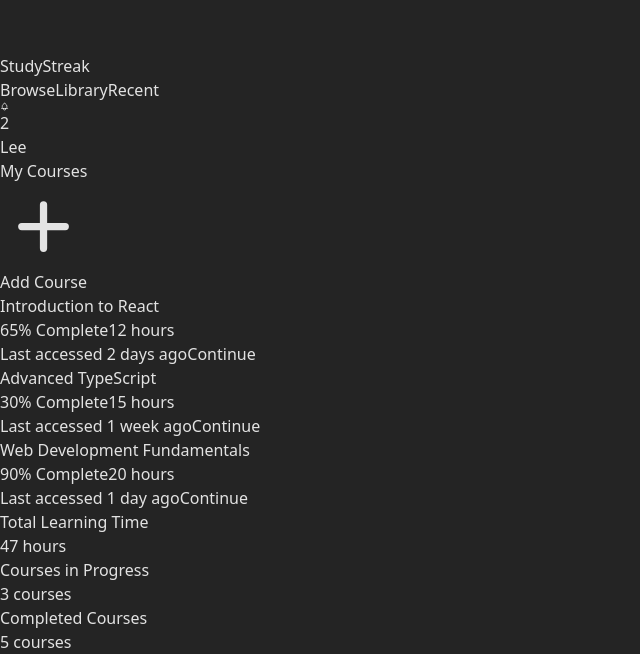
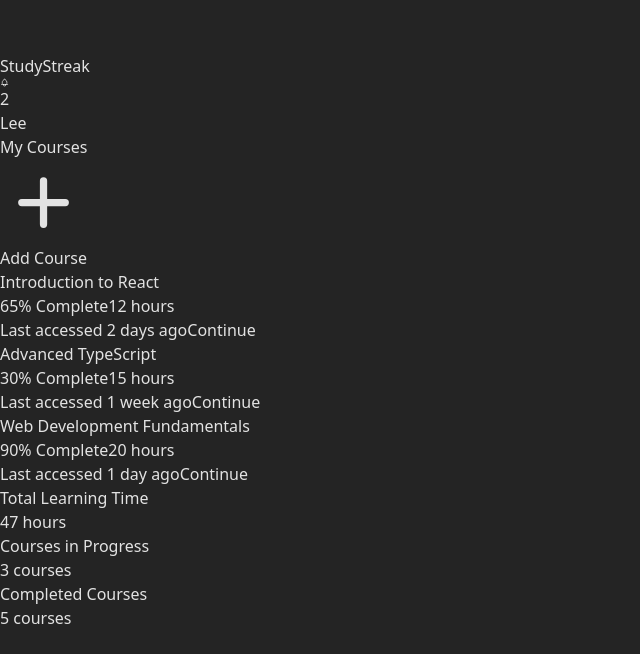
Before and after one commit to gableee/Studystreak, a React (Vite) app in the folder studystreak/: page /dashboard in a window 1280 px wide. Shown: the part 9074-9728 px from the top of the page, without its empty margins (0-640 px from the left). After the commit the page ends 9704 px from the top, so only its background shows below. Built offline with nearby package versions, Linux system fonts and the light colour scheme.

Commit message:
Update AppInterface.tsx

```diff
--- a/studystreak/src/Application/AppInterface.tsx
+++ b/studystreak/src/Application/AppInterface.tsx
@@ -5,6 +5,7 @@ export function Header() {
   return (
     <header className="w-full bg-[#0A1220] backdrop-blur-xl text-white p-4 mb-4">
       <div className="container mx-auto flex justify-between items-center px-4">
+
         <div className="flex items-center gap-4">
           <div className="w-10 h-10 rounded-lg bg-gradient-to-br from-blue-500 to-blue-600 shadow-lg flex items-center justify-center">
             <svg xmlns="http://www.w3.org/2000/svg" className="h-6 w-6 text-white" fill="none" viewBox="0 0 24 24" stroke="currentColor">
@@ -17,13 +18,9 @@ export function Header() {
             <h1 className="text-lg font-semibold text-white">
               StudyStreak
             </h1>
-            <div className="hidden md:flex items-center gap-2 text-sm">
-              <button className="btn-ghost px-3 py-1 text-white/80">Browse</button>
-              <button className="btn-ghost px-3 py-1 text-white/80">Library</button>
-              <button className="btn-ghost px-3 py-1 text-white/80">Recent</button>
-            </div>
           </div>
         </div>
+
         <div className="flex items-center gap-4">
           <button className="btn-ghost p-2 relative">
             <svg xmlns="http://www.w3.org/2000/svg" className="h-5 w-5 text-white/70" fill="none" viewBox="0 0 24 24" stroke="currentColor">
@@ -35,6 +32,7 @@ export function Header() {
           <div className="h-10 w-10 rounded-lg bg-gradient-to-br from-blue-500 to-blue-600 shadow-lg flex items-center justify-center text-sm font-medium">
             Lee
           </div>
+
         </div>
       </div>
     </header>
@@ -143,7 +141,6 @@ export function SideBar() {
               </div>
             </NavLink>
           </li>
-
           <li>
             <NavLink to="/todo"
               className={({ isActive }) => `
```
